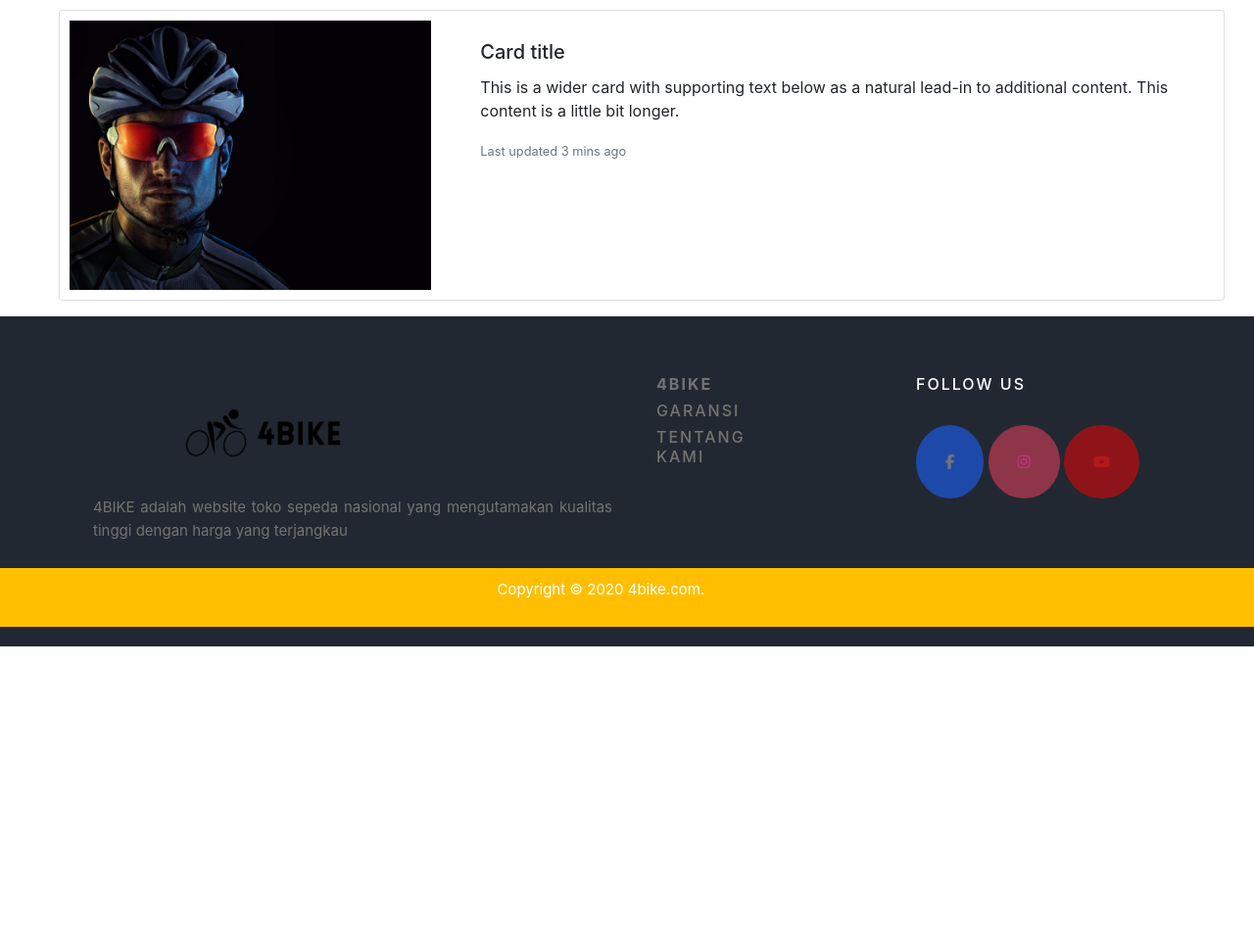
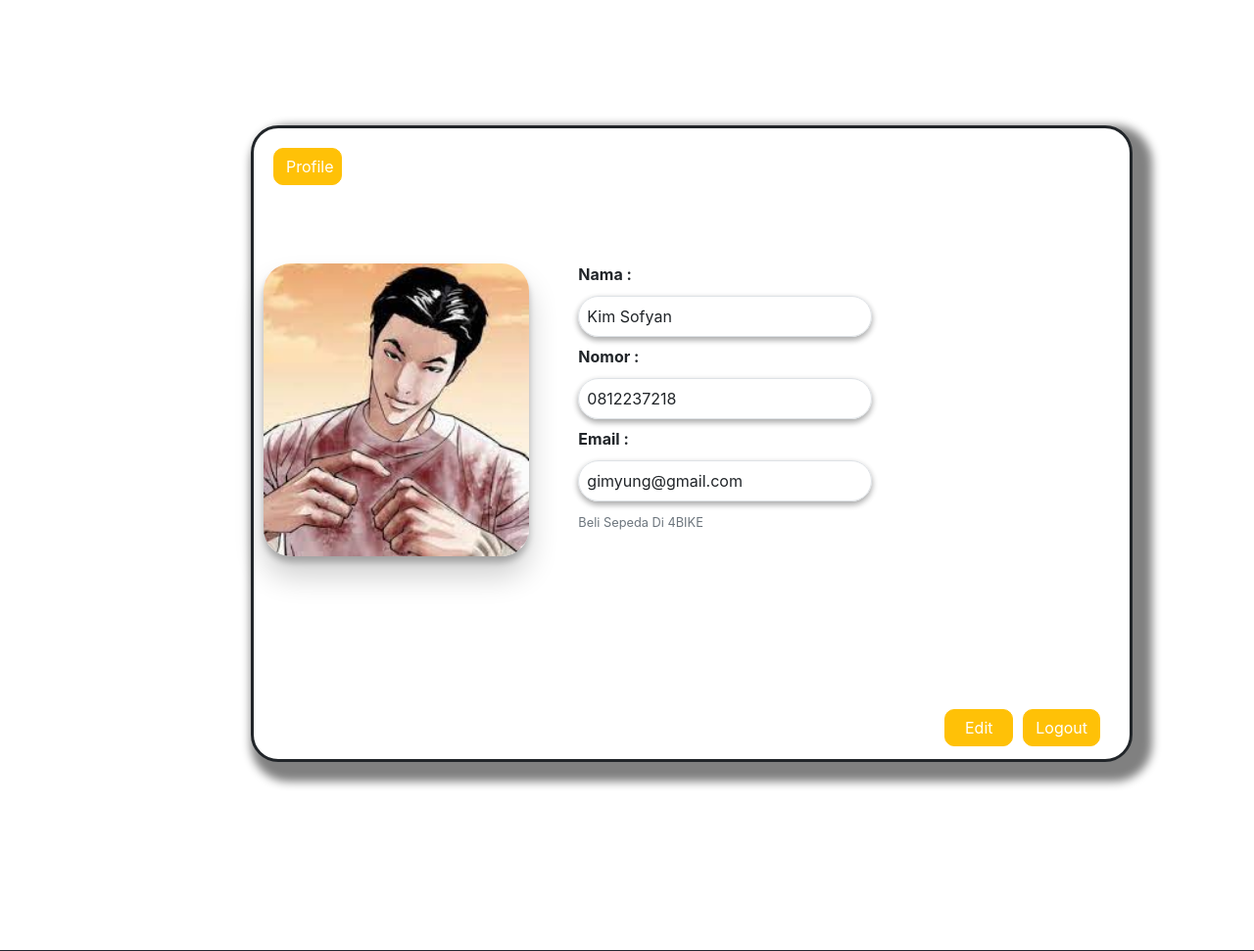
Before and after one commit to arilchasan/Project-Website, a Laravel app: page /profile in a window 1280 px wide; the page is wider, and only the part inside the window is pictured. Shown: the part 98-1069 px from the top of that part at 98% size. Before the commit the page ends 758 px from the top of that part, so only its background shows below. Run offline with Laravel 9, Linux system fonts and the light colour scheme; some libraries are stand-ins or nearby versions.

Commit message:
add:[AS] profile page

```diff
--- a/resources/views/nav/footer.blade.php
+++ b/resources/views/nav/footer.blade.php
@@ -18,7 +18,7 @@
 </head>
 <body>
 <!-- Site footer -->
-<footer class="site-footer">
+<footer class="site-footer" style="margin-top: 15%;>
             <div class="container" >
                 <div class="row">
                     <div class="col-sm-12 col-md-6">
@@ -30,7 +30,7 @@
                         <div class="col-xs-6 col-md-3">
                         <h6><a href="/"><b>4BIKE</b></a></h6>
                         <h6><a href="/garansi">Garansi</a></h6>
-                        <h6><a href="">Tentang Kami</a></h6>
+                        <h6><a href="/about">Tentang Kami</a></h6>
 
                     </div>
 
@@ -38,8 +38,8 @@
 
                         <div class="col-xs-6 col-md-3">
                             <h6>Follow Us</h6>
-                           <br>
-                           <div class="f_social_icon">
+                        <br>
+                        <div class="f_social_icon">
                             <a href="#" class="fab fa-facebook-f" ></a>
                             <a href="#" class="fab fa-instagram" style="color: rgb(193, 53, 132)"></a>
                             <a href="#" class="fab fa-youtube" style="color: rgb(181, 24, 24)"></a>
--- a/resources/views/profile.blade.php
+++ b/resources/views/profile.blade.php
@@ -4,6 +4,8 @@
     <meta charset="UTF-8">
     <meta name="viewport" content="width=device-width, initial-scale=1.0">
     <meta http-equiv="X-UA-Compatible" content="ie=edge">
+    <link rel="stylesheet" href="styles.css">
+	<script src="https://kit.fontawesome.com/b99e675b6e.js"></script>
     <link rel="stylesheet" href="https://cdn.jsdelivr.net/npm/bootstrap@4.0.0/dist/css/bootstrap.min.css"
         integrity="sha384-Gn5384xqQ1aoWXA+058RXPxPg6fy4IWvTNh0E263XmFcJlSAwiGgFAW/dAiS6JXm" crossorigin="anonymous">
 
@@ -12,24 +14,38 @@
         <link rel="preconnect" href="https://fonts.googleapis.com">
         <link rel="preconnect" href="https://fonts.gstatic.com" crossorigin>
         <link href="https://fonts.googleapis.com/css2?family=Poppins:wght@400&display=swap" rel="stylesheet">
+
     <title>4BIKE</title>
 </head>
 
 <body>
     @include('nav.nav')
-    <div class="card mb-3" >
-  <div class="row g-0">
+    <div class="card mb-3" style="width: 900px; margin-bottom; 50%;margin-right: 15%; height: 650px; border: solid; border-radius: 28px; box-shadow: 10px 10px 10px 10px grey; margin-left: 20%; margin-top: 10%; margin-bottom: 20%;">
+    <div class="row g-0">
     <div class="col-md-4">
-      <img src="image/orang.png" class="img-fluid rounded-start" alt="..." >
+    <button type="button" class="btn btn-warning" style="width: 70px; border-radius: 10px; margin-top: 10px; margin-left: 10px; color: white;">Profile</button>
+    <img src="image/gimyung.jpg" class="img-fluid rounded-start" alt="..." style="border-radius: 28px; width: 500px; box-shadow: rgba(0, 0, 0, 0.19) 0px 20px 30px, rgba(0, 0, 0, 0.23) 0px 6px 6px; margin-top: 80px;">
     </div>
     <div class="col-md-8">
-      <div class="card-body">
-        <h5 class="card-title">Card title</h5>
-        <p class="card-text">This is a wider card with supporting text below as a natural lead-in to additional content. This content is a little bit longer.</p>
-        <p class="card-text"><small class="text-muted">Last updated 3 mins ago</small></p>
-      </div>
+    <div class="card-body">
+        <div class="rounded-pill">
+        </div>
+        <div class="container-colum" style="margin-top: 20%; width: 100%; display: flex; flex-direction: column; justify-content: end; align-items: start; align-content: start;">
+            <b class="card-text" style="">Nama :</b>
+            <div class="border border p-2 mb-2" style="width: 300px; border-radius: 100px; margin-top: 10px; box-shadow: rgba(0, 0, 0, 0.16) 0px 3px 6px, rgba(0, 0, 0, 0.23) 0px 3px 6px;">Kim Sofyan</div>
+            <b class="card-text">Nomor :</b>
+            <div class="border border p-2 mb-2"style="width: 300px; border-radius: 100px; margin-top: 10px; box-shadow: rgba(0, 0, 0, 0.16) 0px 3px 6px, rgba(0, 0, 0, 0.23) 0px 3px 6px;">0812237218</div>
+            <b class="card-text">Email :</b>
+            <div class="border border p-2 mb-2"style="width: 300px; border-radius: 100px; margin-top: 10px; box-shadow: rgba(0, 0, 0, 0.16) 0px 3px 6px, rgba(0, 0, 0, 0.23) 0px 3px 6px;">gimyung@gmail.com</div>
+            <p class="card-text"><small class="text-muted">Beli Sepeda Di 4BIKE</small></p>
+        </div>
+        <div class="container-row" style="width: 100%; display: flex; flex-direction: row; justify-content: end;">
+            <button type="button" class="btn btn-warning" style="width: 70px; border-radius: 10px; margin-top: 180px; color: white;">Edit</button>
+            <button type="button" class="btn btn-warning" style="margin-top: 180px; border-radius: 10px; margin-left: 10px; color: white;">Logout</button>
+        </div>
     </div>
-  </div>
+    </div>
+    </div>
 </div>
     @include('nav.footer')
 </body>
--- a/resources/views/sepeda.blade.php
+++ b/resources/views/sepeda.blade.php
@@ -15,9 +15,8 @@
     <title>4BIKE</title>
 </head>
 <body>
-    @include('nav.nav');
+    @include('nav.nav')
 
-  git
     {{-- ///Produk --}}
     <div class="row">
     <div class="card" style="width: 18rem;">
--- a/routes/api.php
+++ b/routes/api.php
@@ -16,4 +16,5 @@ use Illuminate\Support\Facades\Route;
 
 Route::middleware('auth:sanctum')->get('/user', function (Request $request) {
     return $request->user();
+
 });
```
Also changed, not shown: public/css/profile.css (+17 -4 lines), public/css/spd.css (+4 -6 lines), public/image/gimyung.jpg (added).
